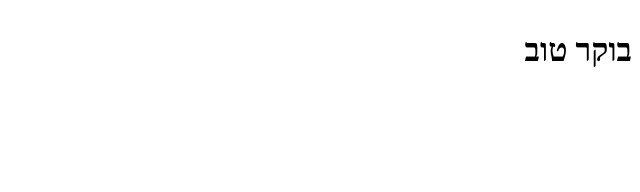
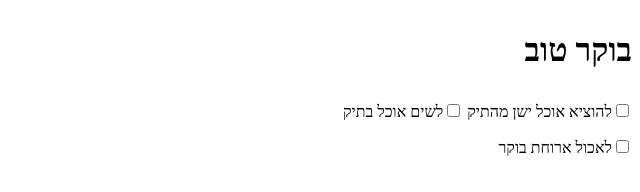
Before and after one commit to GuyKroizman/EvyatarMorningTodo, a plain HTML site: page index.html in a window 1280 px wide. Shown: the whole page, without its empty margins (640-1280 px from the left). Drawn offline with Linux system fonts and the light colour scheme.

Commit message:
second commit

```diff
--- a/index.html
+++ b/index.html
@@ -9,6 +9,12 @@
 
     <h1 dir="rtl"><p>בוקר טוב</p></h1>
     <p dir="rtl">
+      <input type="checkbox">להוציא אוכל ישן מהתיק</input>
+        <input type="checkbox">לשים אוכל בתיק</input>
+    </p>
+    <p dir="rtl">
+      <input type="checkbox">לאכול ארוחת בוקר</input>
+    </p>
 
   </body>
 </html>
```
